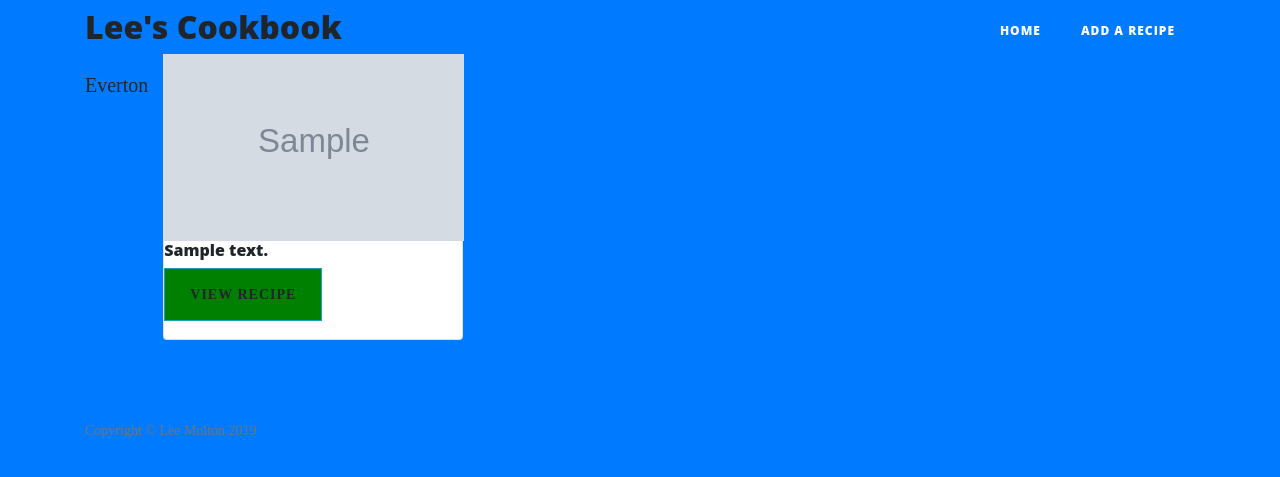
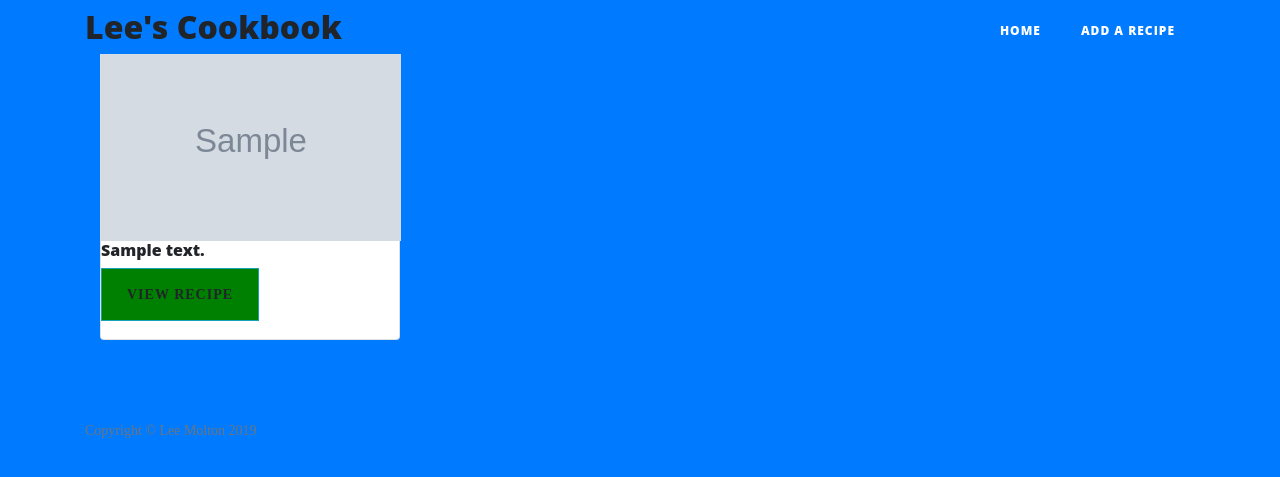
Before and after one commit to leemolton/recipes-project, a Flask app: template templates/search.html in a window 1280 px wide. Shown: the top 477 px of the page. Run offline with Flask 2, Linux system fonts and the light colour scheme; the template is opened without the code that fills it: most values are stand-ins (such as "Sample title", 1, 10 or a date in 2020); grey boxes marked "Sample" are stand-in pictures; some libraries are stand-ins or nearby versions.

Commit message:
Updated search.html

```diff
--- a/templates/search.html
+++ b/templates/search.html
@@ -3,7 +3,6 @@
 
 <div class="row">
     {% for recipe in recipe %}
-    <p>Everton</p>
     <div class="col s12 m4">
         <div class="card">
             <div class="card-content">
```
